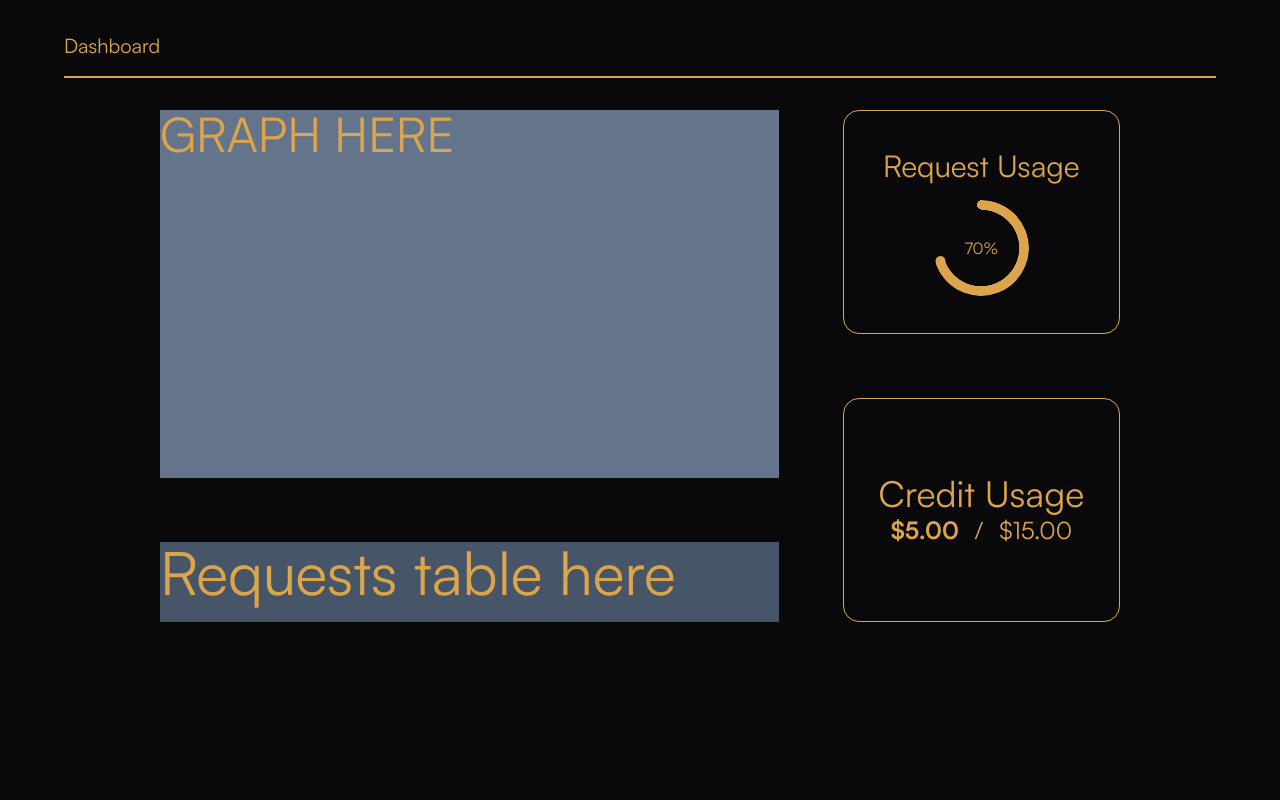
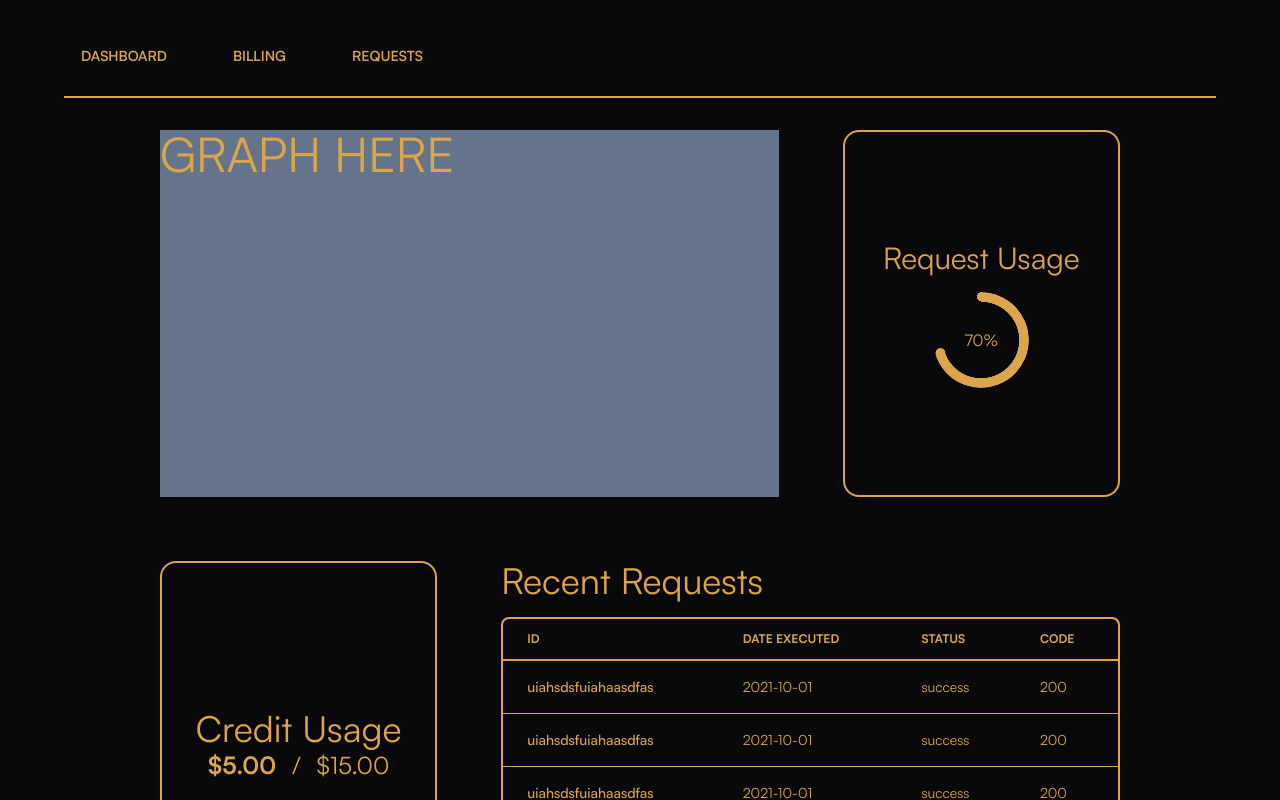
Before and after one commit to zaida04/evalx.sh, a Next.js app in the folder apps/site/: page /dashboard in a window 1280 px wide. Shown: the top 800 px of the page. Built offline with nearby package versions, Linux system fonts and the light colour scheme.

Commit message:
feat: sizing

```diff
--- a/apps/site/src/app/dashboard/layout.tsx
+++ b/apps/site/src/app/dashboard/layout.tsx
@@ -3,8 +3,8 @@ import Header from "../../components/dashboard/Header";
 export default function Layout(props: { children: React.ReactNode }) {
   return <div className="flex flex-col">
     <Header />
-    <div className="flex justify-center h-screen">
-      <div className="w-full md:w-3/4">
+    <div className="flex md:justify-center h-full">
+      <div className="md:w-3/4">
         {props.children}
       </div>
     </div>
--- a/apps/site/src/app/dashboard/page.tsx
+++ b/apps/site/src/app/dashboard/page.tsx
@@ -1,19 +1,21 @@
 import CreditBalance from "../../components/dashboard/CreditBalance";
+import RecentRequests from "../../components/dashboard/RecentRequests";
 import UsageMeter from "../../components/dashboard/UsageMeter";
 
 export default function Page() {
-  return <div className="container m-auto grid grid-cols-3 grid-rows-6 gap-16 h-full">
-    <div className="tile bg-slate-500 col-span-2 row-span-3">
-      <h2 className="tile-marker">GRAPH HERE</h2>
+  return <div className="container md:m-auto grid md:grid-cols-3 md:grid-rows-3 gap-16 h-full">
+    <div className="bg-slate-500 md:col-span-2 md:row-span-1">
+      <h2 className="">GRAPH HERE</h2>
     </div>
-    <div className="tile border-[1px] border-base-content rounded-2xl row-span-2">
+    <div className="border-2 border-base-content rounded-2xl md:row-span-1">
       <UsageMeter />
     </div>
-    <div className="border-[1px] border-base-content rounded-2xl row-span-2">
+    <div className="border-2 border-base-content rounded-2xl md:row-span-1">
       <CreditBalance />
     </div>
-    <div className="tile bg-slate-600 col-span-2">
-      <h1 className="tile-marker">Requests table here</h1>
+    <div className="md:col-span-2">
+      <h3 className="mb-4">Recent Requests</h3>
+      <RecentRequests />
     </div>
   </div>
 }
--- a/apps/site/src/components/dashboard/Header.tsx
+++ b/apps/site/src/components/dashboard/Header.tsx
@@ -3,7 +3,11 @@ import { UserButton } from "@clerk/nextjs";
 export default function Header() {
   return <div className="border-b-2 border-neutral-content mx-4 md:mx-16 my-8 pb-4">
     <div className="flex flex-row justify-between items-center">
-      <p>Dashboard</p>
+      <div className="flex flex-row gap-4 md:gap-8">
+        <p className="btn btn-ghost">Dashboard</p>
+        <p className="btn btn-ghost">Billing</p>
+        <p className="btn btn-ghost">Requests</p>
+      </div>
       <UserButton />
     </div>
   </div>
--- /dev/null
+++ b/apps/site/src/components/dashboard/RecentRequests.tsx
@@ -0,0 +1,48 @@
+const data = [
+  { id: "uiahsdsfuiahaasdfas", date: '2021-10-01', status: 'success', code: '200' },
+  { id: "uiahsdsfuiahaasdfas", date: '2021-10-01', status: 'success', code: '200' },
+  { id: "uiahsdsfuiahaasdfas", date: '2021-10-01', status: 'success', code: '200' },
+  { id: "uiahsdsfuiahaasdfas", date: '2021-10-01', status: 'success', code: '200' },
+  { id: "uiahsdsfuiahaasdfas", date: '2021-10-01', status: 'success', code: '200' },
+]
+
+export default function RecentRequests() {
+  return <div className="relative overflow-x-auto border-2 border-base-content rounded-lg">
+    <table className="w-full text-sm text-left">
+      <thead className="text-xs uppercase border-b-2 border-base-content">
+        <tr>
+          <th scope="col" className="px-6 py-3">
+            ID
+          </th>
+          <th scope="col" className="px-6 py-3">
+            Date Executed
+          </th>
+          <th scope="col" className="px-6 py-3">
+            Status
+          </th>
+          <th scope="col" className="px-6 py-3">
+            Code
+          </th>
+        </tr>
+      </thead>
+      <tbody>
+        {data.map((item) => (
+          <tr key={item.id} className="border-b border-base-content">
+            <th scope="row" className="px-6 py-4 font-medium whitespace-nowrap">
+              {item.id}
+            </th>
+            <td className="px-6 py-4">
+              {item.date}
+            </td>
+            <td className="px-6 py-4">
+              {item.status}
+            </td>
+            <td className="px-6 py-4">
+              {item.code}
+            </td>
+          </tr>
+        ))}
+      </tbody>
+    </table>
+  </div>
+}
```
